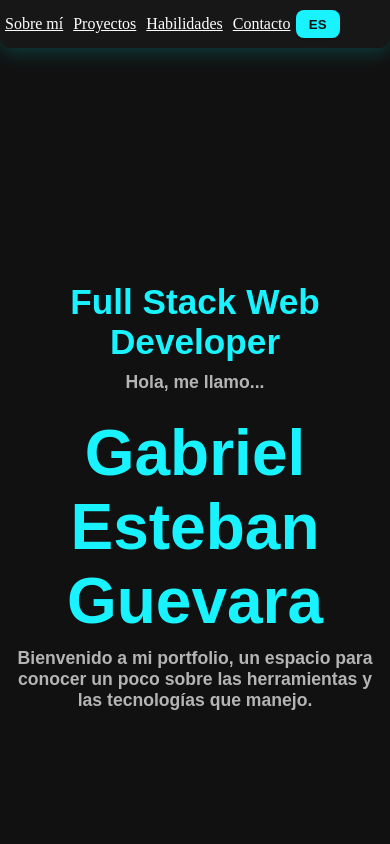
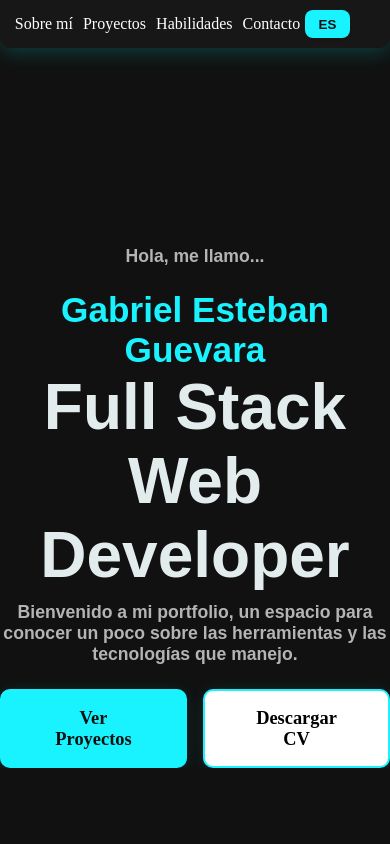
Before and after one commit to watefa1/gabrielguevara.portafolio, an Angular app: page / in a window 390 px wide. Shown: the top 844 px of the page. Built offline with nearby package versions, Linux system fonts and the light colour scheme; a web font is replaced by a local one.

Commit message:
ajuste de nav en 768px

```diff
--- a/src/app/app.css
+++ b/src/app/app.css
@@ -1,3 +1,54 @@
+@media (max-width: 768px) {
+  .hero-btns {
+    align-items: center !important;
+    gap: 1rem !important;
+    max-width: 100vw;
+    box-sizing: border-box;
+    margin-top: 1.5rem !important;
+  }
+  .btn-hero {
+    width: 100vw;
+    max-width: 300px;
+    text-align: center;
+    font-size: 1rem;
+    padding: 1em 0;
+  }
+  header > div {
+    max-width: 100vw;
+    overflow-x: hidden;
+  }
+}
+.btn-hero {
+  font-size: 1.15rem;
+  padding: 0.9em 2.2em;
+  border-radius: 10px;
+  font-weight: bold;
+  text-decoration: none;
+  box-shadow: 0 2px 16px rgba(25,243,255,0.10);
+  border: 2px solid #19f3ff;
+  transition: background 0.2s, color 0.2s, box-shadow 0.2s;
+  cursor: pointer;
+  display: inline-block;
+}
+.btn-hero-primary {
+  background: #19f3ff;
+  color: #111;
+}
+.btn-hero-primary:hover {
+  background: #111;
+  color: #19f3ff;
+  box-shadow: 0 4px 24px #19f3ff44;
+}
+.btn-hero-secondary {
+  background: #fff;
+  color: #000000;
+  border: 2px solid #19f3ff;
+}
+.btn-hero-secondary:hover {
+  background: #19f3ff;
+  color: #fff;
+  box-shadow: 0 4px 24px #19f3ff44;
+}
 .lang-btn {
   background: #19f3ff;
   color: #111;
@@ -84,7 +135,7 @@
 @media (max-width: 768px) {
   nav {
     position: relative;
-    width: 100vw;
+    width: 95vw;
     background: rgba(26, 25, 25, 0.95);
     box-shadow: 0 4px 20px rgba(0, 255, 255, 0.2);
     border-radius: 0 0 12px 12px;
@@ -94,13 +145,13 @@
     flex-direction: row;
     justify-content: center;
     align-items: center;
-    width: 100vw;
+    width: 95vw;
     position: static;
     background: none;
     box-shadow: none;
-    padding: 0;
+    padding: 10;
     border-radius: 0;
-    gap: 13px;
+    gap: 9px;
   }
   .nav-links a {
     padding: 5px 5px;
@@ -108,6 +159,7 @@
     color: #fff;
     font-size: 1em;
     border-bottom: none;
+    text-decoration: none;
     width: auto;
     background: none;
     border-radius: 999px;
@@ -284,7 +336,7 @@ header h1 {
 }
 header h2 {
   font-size: 4rem;
-  color: #19f3ff;
+  color: #e3ecec;
   margin: 0;
   font-family: 'Poppins', sans-serif;
 }
--- a/src/app/app.html
+++ b/src/app/app.html
@@ -33,18 +33,24 @@
 
 <header>
   <div>
-    <h1 id="header-title" class="text-6xl md:text-8xl font-bold">
-      Full Stack Web Developer
-    </h1>
     <h4 id="header-subtitle" class="text-2xl md:text-4xl font-bold mt-4">
       Hola, me llamo
     </h4>
+    <h1 id="header-title" class="text-6xl md:text-8xl font-bold">
+      Gabriel Esteban Guevara
+    </h1>
     <h2 id="header-title" class="text-6xl md:text-8xl font-bold">
-       Gabriel Esteban Guevara
+      Full Stack Web Developer
     </h2>
     <h4 id="header-desc" class="mt-4 max-w-lg mx-auto text-center text-gray-300 text-lg leading-relaxed">
       Bienvenido a mi portfolio, un espacio para conocer un poco sobre las herramientas y las tecnologías que manejo.
     </h4>
+    <div class="hero-btns" style="display:flex; gap:1.5rem; justify-content:center; margin-top:2rem;">
+  <a href="#app-proyectos" class="btn-hero btn-hero-primary" *ngIf="lang === 'es'">Ver Proyectos</a>
+  <a href="#app-proyectos" class="btn-hero btn-hero-primary" *ngIf="lang === 'en'">View Projects</a>
+  <a href="assets/cv_gabrielguevara_es.pdf" download class="btn-hero btn-hero-secondary" *ngIf="lang === 'es'">Descargar CV</a>
+  <a href="assets/cv-gabriel-guevara.pdf" download class="btn-hero btn-hero-secondary" *ngIf="lang === 'en'">Download CV</a>
+    </div>
   </div>
 </header>
 
--- a/src/app/app.ts
+++ b/src/app/app.ts
@@ -36,8 +36,9 @@ export class App implements AfterViewInit {
         contacto: 'Contacto',
       },
       header: {
-        title: 'Full Stack Web Developer',
+        title: 'Gabriel Esteban Guevara',
         subtitle: 'Hola, me llamo...',
+        subtitle2: 'a',
         desc: 'Bienvenido a mi portfolio, un espacio para conocer un poco sobre las herramientas y las tecnologías que manejo.'
       },
       footer: '© 2025 Gabriel Esteban Guevara',
@@ -50,7 +51,7 @@ export class App implements AfterViewInit {
         cardTitle: 'Catálogo Web Profesional',
         cardDesc: 'Desarrollo integral de una plataforma web para catálogo de productos, optimizada para alto rendimiento y posicionamiento SEO. El proyecto incluyó el diseño UI/UX, adquisición y configuración de dominio y hosting, implementación de base de datos, desarrollo backend y frontend, y puesta en producción.',
         rolLabel: 'Rol:',
-        rol: 'Full Stack Developer',
+        rol: 'Desarrollador Web Full Stack',
         respLabel: 'Responsabilidades:',
         resp: 'Diseño, desarrollo, arquitectura, compra de dominio y hosting, configuración de base de datos, optimización SEO, despliegue y mantenimiento.',
         btn: 'Ver Proyecto'
@@ -75,8 +76,9 @@ export class App implements AfterViewInit {
         contacto: 'Contact',
       },
       header: {
-        title: 'Full Stack Web Developer',
+        title: 'Gabriel Esteban Guevara',
         subtitle: "Hi, I'm...",
+        subtitle2: 'a',
         desc: 'Welcome to my portfolio, a space to discover the tools and technologies I use.'
       },
       footer: '© 2025 Gabriel Esteban Guevara',
@@ -89,7 +91,7 @@ export class App implements AfterViewInit {
         cardTitle: 'Professional Web Catalog',
         cardDesc: 'Comprehensive development of a web platform for product catalog, optimized for high performance and SEO. The project included UI/UX design, domain and hosting setup, database implementation, backend and frontend development, and deployment.',
         rolLabel: 'Role:',
-        rol: 'Full Stack Developer',
+        rol: 'Full Stack Web Developer',
         respLabel: 'Responsibilities:',
         resp: 'Design, development, architecture, domain and hosting purchase, database setup, SEO optimization, deployment and maintenance.',
         btn: 'View Project'
@@ -117,6 +119,7 @@ export class App implements AfterViewInit {
       'nav-contacto': t.nav.contacto,
       'header-title': t.header.title,
       'header-subtitle': t.header.subtitle,
+      'header-subtitle2': t.header.subtitle2,
       'header-desc': t.header.desc,
       'footer-text': t.footer,
       'sobre-mi-title': t.sobreMi.title,
--- a/src/app/skills/skills.html
+++ b/src/app/skills/skills.html
@@ -1,19 +1,19 @@
 <section id="app-skills" class="skills-cv-container">
   <h2 class="skills-title" id="skills-title">Skills</h2>
   <div class="skills-list">
-    <div class="skill-badge">PHP <div class="skill-bar"><div class="skill-bar-fill" style="width:90%"></div></div></div>
-    <div class="skill-badge">HTML5 <div class="skill-bar"><div class="skill-bar-fill" style="width:90%"></div></div></div>
-    <div class="skill-badge">CSS <div class="skill-bar"><div class="skill-bar-fill" style="width:60%"></div></div></div>
-    <div class="skill-badge">MySql <div class="skill-bar"><div class="skill-bar-fill" style="width:90%"></div></div></div>
-    <div class="skill-badge">API REST <div class="skill-bar"><div class="skill-bar-fill" style="width:80%"></div></div></div>
-    <div class="skill-badge">Vue.js <div class="skill-bar"><div class="skill-bar-fill" style="width:50%"></div></div></div>
-    <div class="skill-badge">.NET <div class="skill-bar"><div class="skill-bar-fill" style="width:30%"></div></div></div>
-    <div class="skill-badge">C# <div class="skill-bar"><div class="skill-bar-fill" style="width:30%"></div></div></div>
-    <div class="skill-badge">JavaScript <div class="skill-bar"><div class="skill-bar-fill" style="width:50%"></div></div></div>
-    <div class="skill-badge">SQL Server <div class="skill-bar"><div class="skill-bar-fill" style="width:75%"></div></div></div>
-    <div class="skill-badge">SEO <div class="skill-bar"><div class="skill-bar-fill" style="width:50%"></div></div></div>
-    <div class="skill-badge">UI/UX <div class="skill-bar"><div class="skill-bar-fill" style="width:65%"></div></div></div>
-    <div class="skill-badge">Angular <div class="skill-bar"><div class="skill-bar-fill" style="width:30%"></div></div></div>
+    <div class="skill-badge">PHP </div>
+    <div class="skill-badge">HTML5 </div>
+    <div class="skill-badge">CSS </div>
+    <div class="skill-badge">MySql </div>
+    <div class="skill-badge">API REST </div>
+    <div class="skill-badge">Vue.js </div>
+    <div class="skill-badge">.NET </div>
+    <div class="skill-badge">C# </div>
+    <div class="skill-badge">JavaScript </div>
+    <div class="skill-badge">SQL Server </div>
+    <div class="skill-badge">SEO </div>
+    <div class="skill-badge">UI/UX </div>
+    <div class="skill-badge">Angular </div>
   </div>
   <a href="assets/cv_gabrielguevara_es.pdf" download class="btn-proyecto" id="cv-btn-es">Descargar CV</a>
   <a href="assets/cv-gabriel-guevara.pdf" download class="btn-proyecto" id="cv-btn-en" style="display:none">Download CV</a>
```
